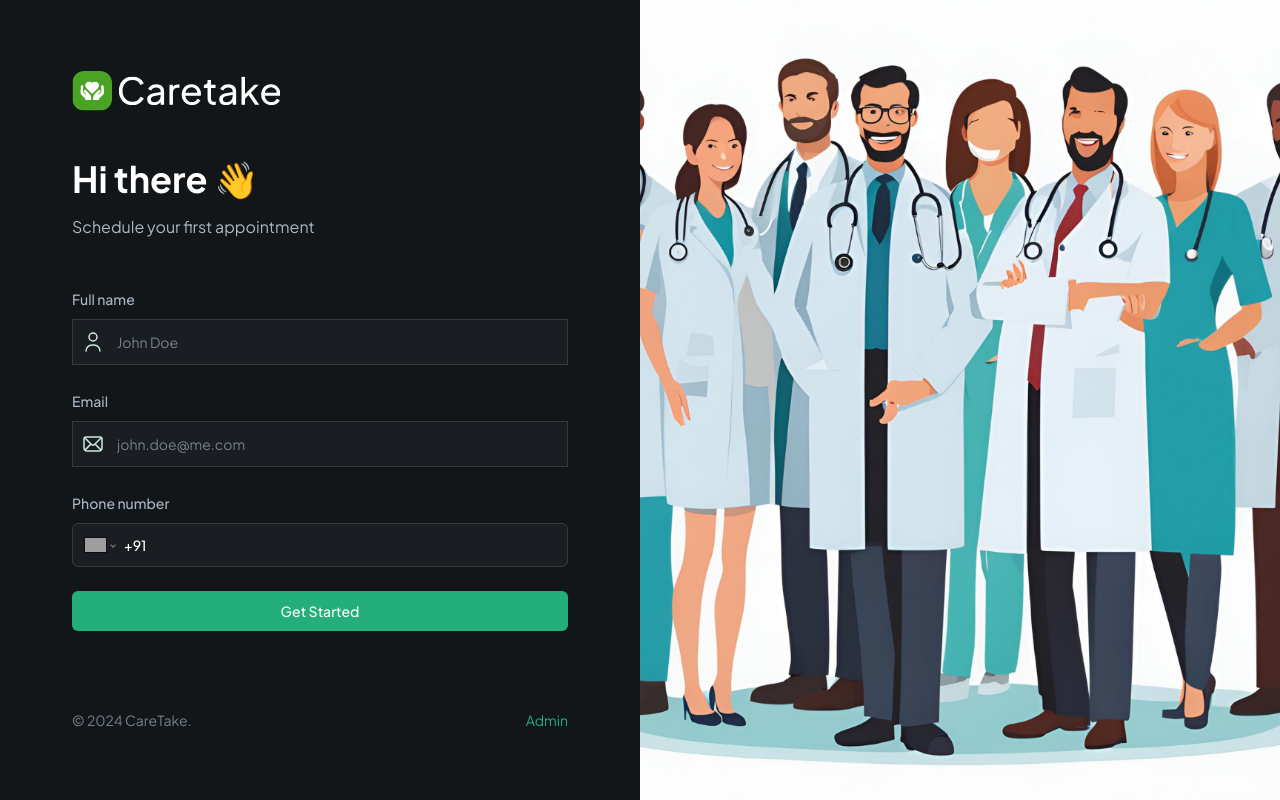
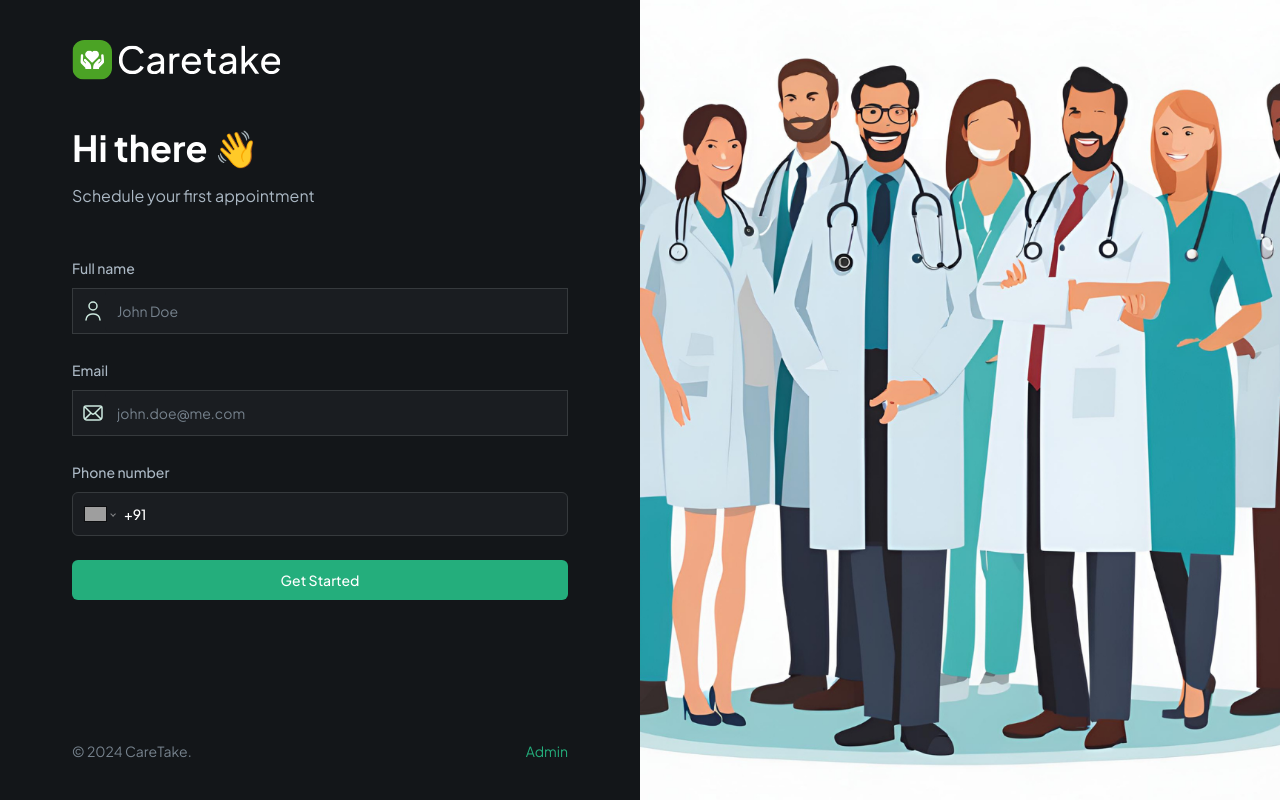
Before and after one commit to UniverseVG/care-take, a Next.js app: page / in a window 1280 px wide. Built offline with nearby package versions, Linux system fonts and the light colour scheme; no server answers; grey boxes are pictures that could not be loaded.

Commit message:
page layout fixed

```diff
--- a/app/page.tsx
+++ b/app/page.tsx
@@ -9,7 +9,7 @@ export default function Home({ searchParams }: SearchParamProps) {
   return (
     <div className=" flex h-screen max-h-screen">
       {isAdmin && <PassKeyModal />}
-      <section className="remove-scrollbar container my-auto">
+      <section className="remove-scrollbar container">
         <div className="sub-container max-w-[496px]">
           <Image
             src="/assets/icons/logo-full.svg"
--- a/app/patients/[userId]/new-appointment/page.tsx
+++ b/app/patients/[userId]/new-appointment/page.tsx
@@ -10,7 +10,7 @@ const NewAppointment = async ({ params: { userId } }: SearchParamProps) => {
   Sentry.metrics.set("user_view_new_appointment", patient.name);
   return (
     <div className=" flex h-screen max-h-screen">
-      <section className="remove-scrollbar container my-auto">
+      <section className="remove-scrollbar container">
         <div className="sub-container max-w-[860px] flex-1 justify-between">
           <Image
             src="/assets/icons/logo-full.svg"
--- a/components/forms/AppointmentForm.tsx
+++ b/components/forms/AppointmentForm.tsx
@@ -135,7 +135,8 @@ const AppointmentForm = ({
           <section className="mb-12 space-y-4">
             <h1 className="header">New Appointment</h1>
             <p className="text-dark-700">
-              Hi {name}, Request a new appointment in 10 seconds.
+              Hi <span className="font-bold text-green-500">{name}</span>,
+              Request a new appointment in 10 seconds.
             </p>
           </section>
         )}
```
